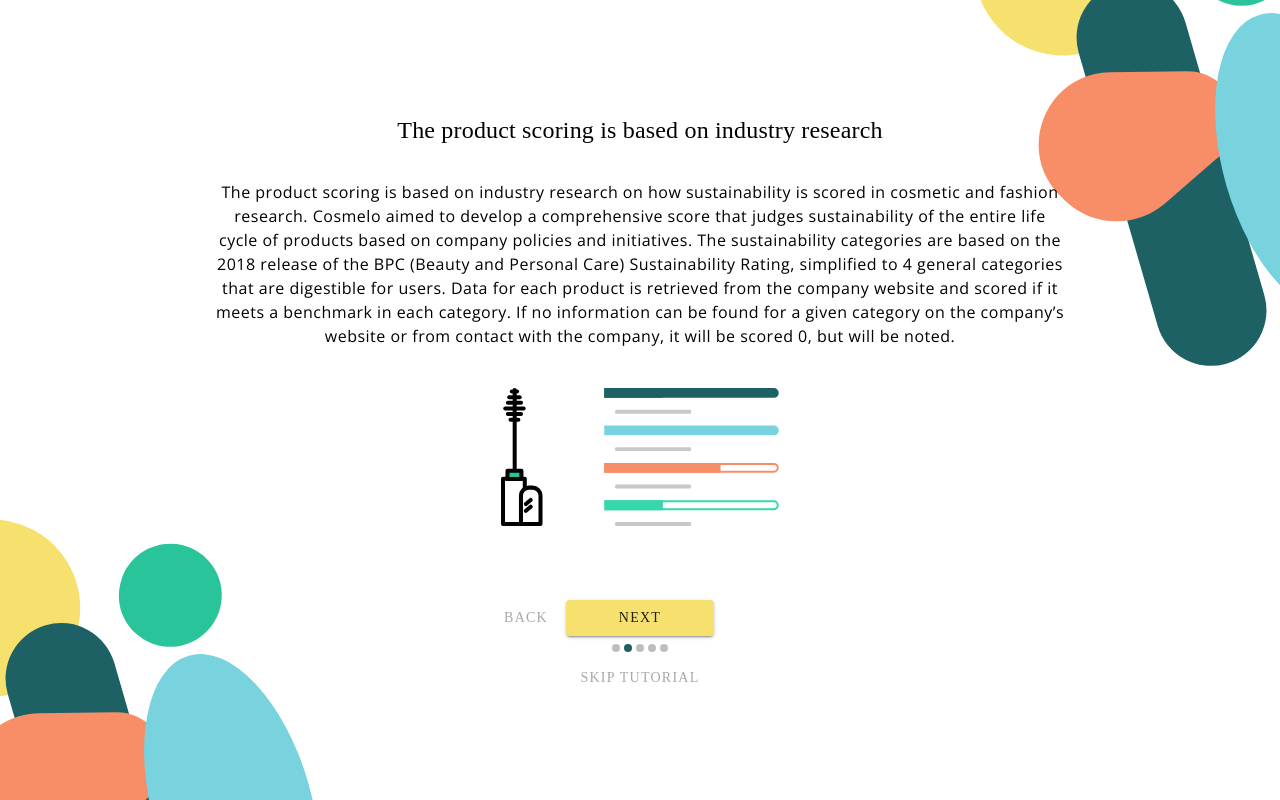
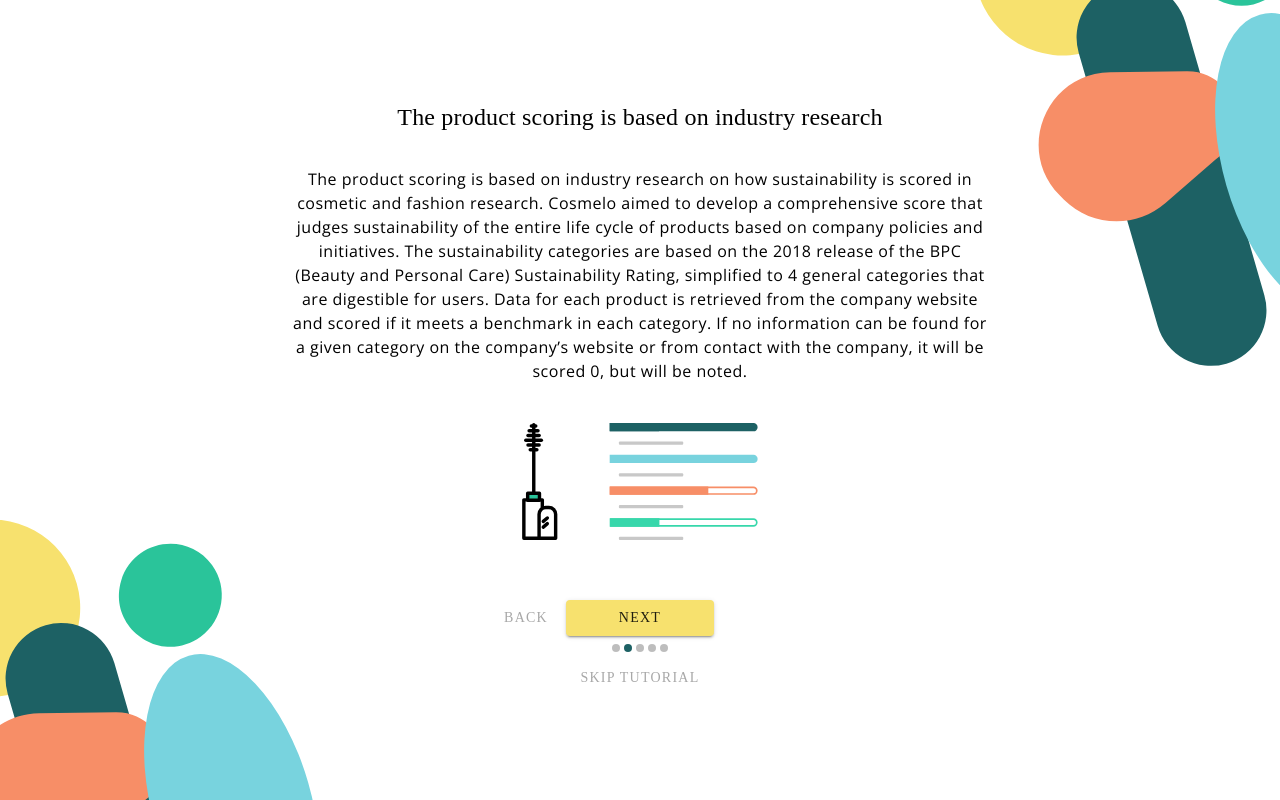
Before and after one commit to Cosmelo/cosmelo-web, a React (Create React App) app: page / in a window 1280 px wide. Both pictures are taken after a click on the button "NEXT". Built offline with nearby package versions, Linux system fonts and the light colour scheme; a web font is replaced by a local one.

Commit message:
Updated max width

```diff
--- a/src/components/ProductBarInfoPage.jsx
+++ b/src/components/ProductBarInfoPage.jsx
@@ -31,7 +31,7 @@
     overflow: "hidden",
   },
   description: {
-    maxWidth: "850px",
+    maxWidth: "700px",
     textAlign: "center",
   },
 });
--- a/src/components/SourceInfoPage.jsx
+++ b/src/components/SourceInfoPage.jsx
@@ -11,7 +11,7 @@
   },
   description: {
     marginTop: "38px",
-    maxWidth: "850px",
+    maxWidth: "700px",
     textAlign: "center",
   },
 }));
```
